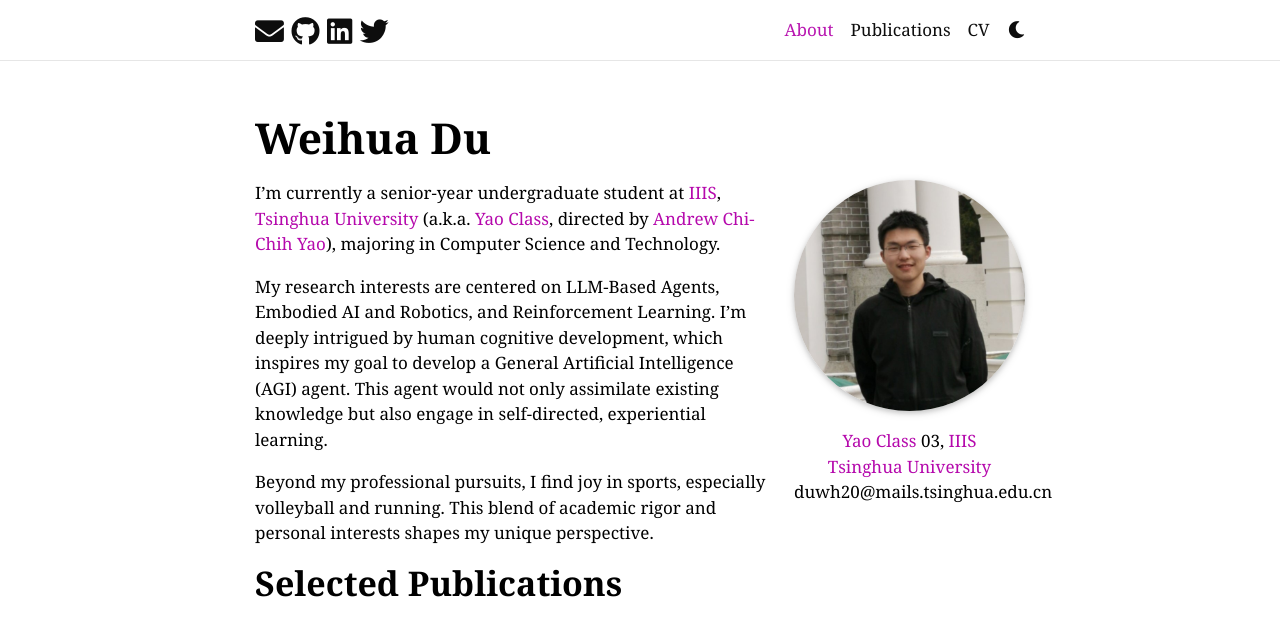
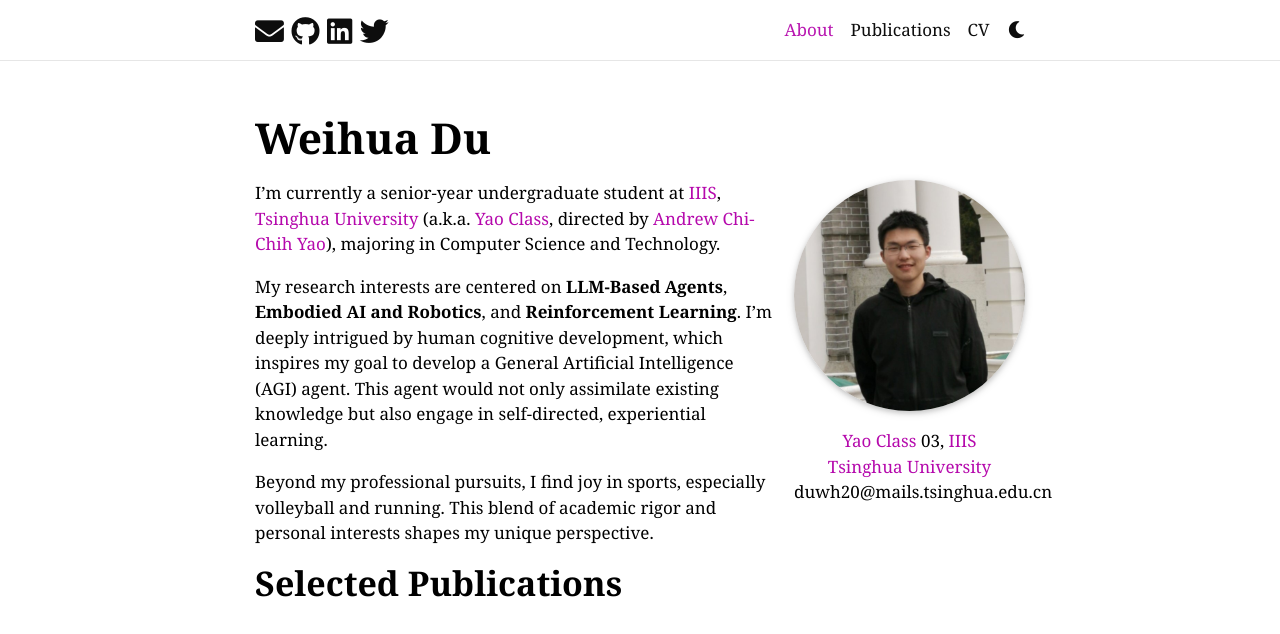
Before and after one commit to StigLidu/StigLidu.github.io, a Jekyll site: the page built from _pages/about.md, in a window 1280 px wide and 930 px high, cut to the strip 0-634 px from the top of the window. Built offline with Jekyll 4.4.1, drawn with Linux system fonts in a browser that asks for light colours; full-size pictures stand in for the smaller copies a plugin makes; comment, search, counter and statistics services are not loaded; a style sheet for code colours, icons or effects is not loaded.

Commit message:
[update] 12.10

```diff
--- a/_pages/about.md
+++ b/_pages/about.md
@@ -20,6 +20,6 @@ social: true  # includes social icons at the bottom of the page
 
 I'm currently a senior-year undergraduate student at [IIIS](https://iiis.tsinghua.edu.cn/en/), [Tsinghua University](https://www.tsinghua.edu.cn/en/) (a.k.a. [Yao Class](https://iiis.tsinghua.edu.cn/en/yaoclass/), directed by [Andrew Chi-Chih Yao](https://iiis.tsinghua.edu.cn/yao/)), majoring in Computer Science and Technology.
 
-My research interests are centered on LLM-Based Agents, Embodied AI and Robotics, and Reinforcement Learning. I'm deeply intrigued by human cognitive development, which inspires my goal to develop a General Artificial Intelligence (AGI) agent. This agent would not only assimilate existing knowledge but also engage in self-directed, experiential learning.
+My research interests are centered on **LLM-Based Agents**, **Embodied AI and Robotics**, and **Reinforcement Learning**. I'm deeply intrigued by human cognitive development, which inspires my goal to develop a General Artificial Intelligence (AGI) agent. This agent would not only assimilate existing knowledge but also engage in self-directed, experiential learning.
 
 Beyond my professional pursuits, I find joy in sports, especially volleyball and running. This blend of academic rigor and personal interests shapes my unique perspective.
```
